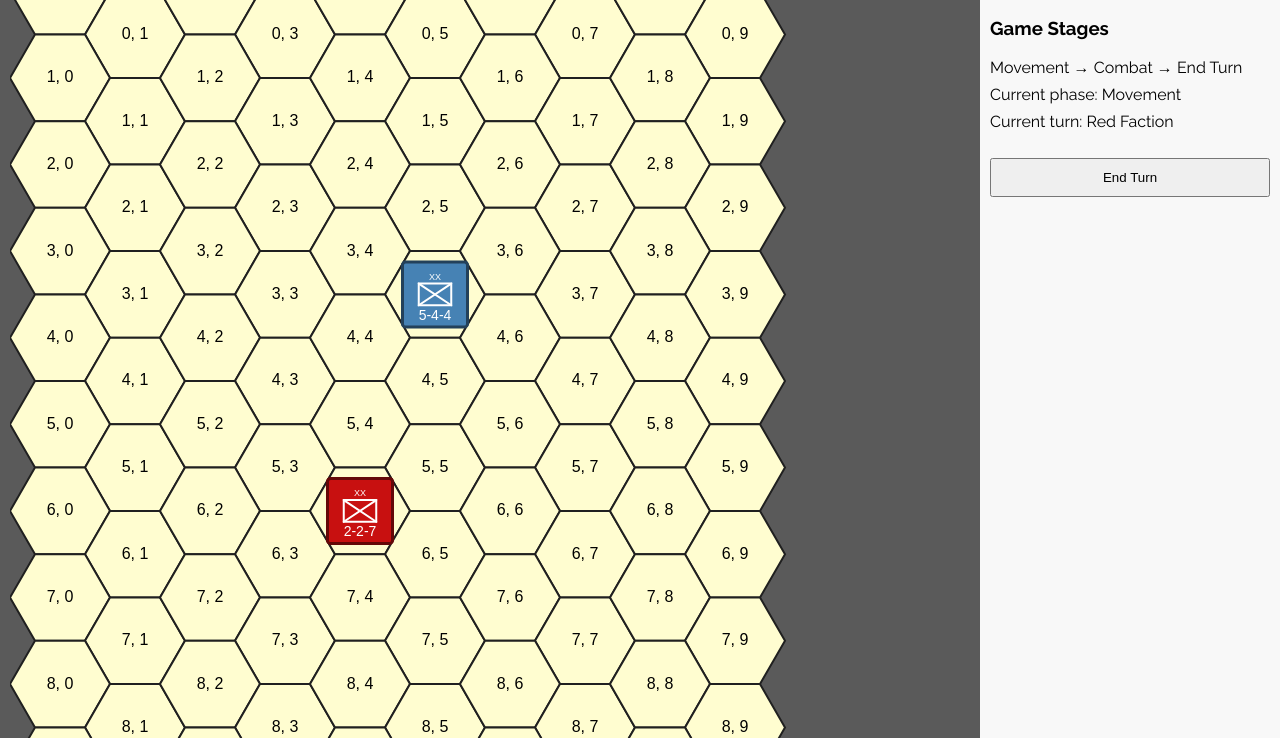
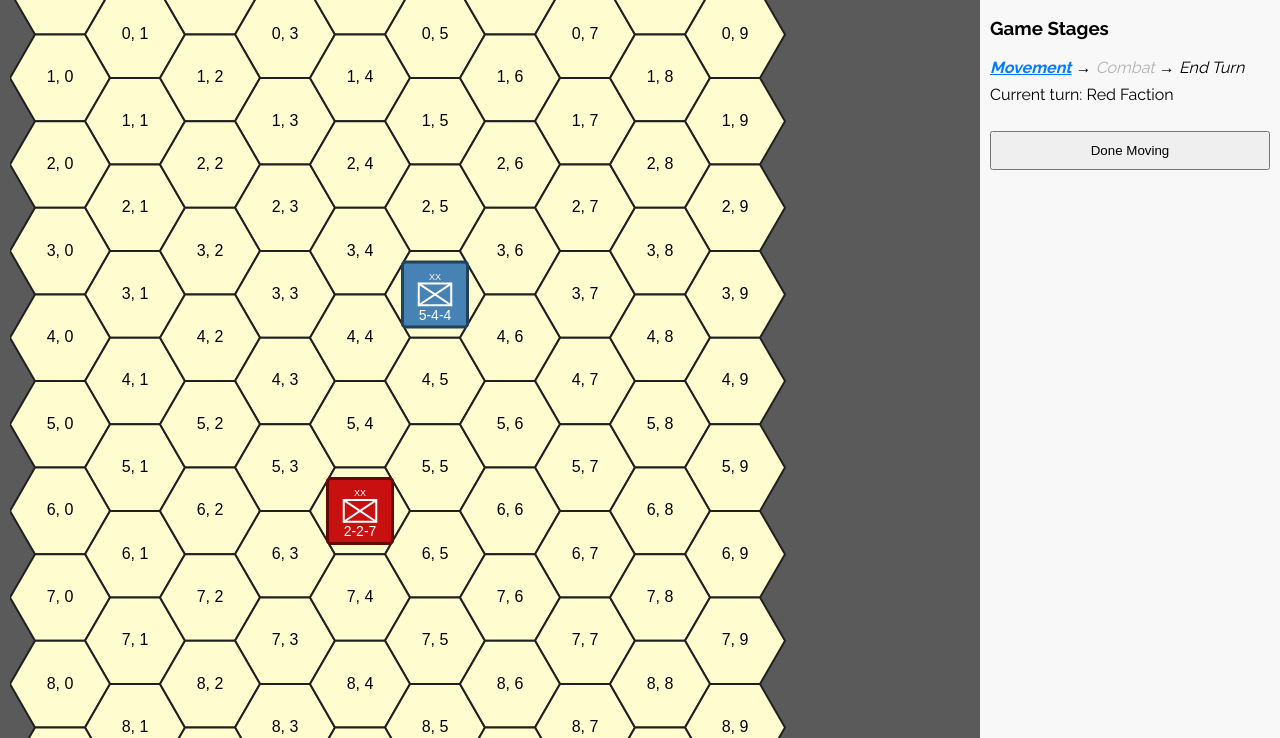
Before and after one commit to jhull123/battle-hexes, a website built with webpack: page battle-hexes-web/src/index.html in a window 1280 px wide. Shown: the part 62-800 px from the top of the page. Built offline with nearby package versions, Linux system fonts and the light colour scheme.

```diff
--- a/battle-hexes-web/package.json
+++ b/battle-hexes-web/package.json
@@ -23,6 +23,7 @@
     "webpack-cli": "^5.1.4"
   },
   "dependencies": {
-    "p5": "^1.11.0"
+    "p5": "^1.11.0",
+    "winston": "^3.17.0"
   }
 }
--- a/battle-hexes-web/src/index.html
+++ b/battle-hexes-web/src/index.html
@@ -46,15 +46,14 @@
     <div id="gameStagesMenu">
       <h3>Game Stages</h3>
       <div id="phasesList">
-        <span id="phasesListMove">Movement</span> →
-        <span id="phasesListCombat">Combat</span> →
+        <span id="phasesListMove" class="current-phase">Movement</span> →
+        <span id="phasesListCombat" class="disabled-phase">Combat</span> →
         <span id="phasesListEndTurn">End Turn</span>
       </div>
-      <div>Current phase: <span id="currentPhaseLabel">Movement</span></div>
       <div>Current turn: <span id="currentTurnLabel"></span></div>
     </div>
     <br/>
-    <button id="endTurnBtn">End Turn</button>
+    <button id="endTurnBtn">Done Moving</button>
   </div>
   <div id="canvas-container"></div>
   <link href="https://fonts.googleapis.com/css2?family=Raleway:wght@400;700&display=swap" rel="stylesheet">
--- a/battle-hexes-web/src/styles/menu.css
+++ b/battle-hexes-web/src/styles/menu.css
@@ -1,3 +1,18 @@
 #gameStagesMenu div {
   margin-bottom: 0.5rem;
 }
+
+#phasesList span {
+  font-style: italic;
+}
+
+.current-phase {
+  font-weight: bold;
+  color: #007bff;
+  text-decoration: underline;
+}
+
+.disabled-phase {
+  color: #999;
+  opacity: 0.75;
+}
```
Also changed, not shown: battle-hexes-web/src/cpu-player.js (added, +15 -0 lines), battle-hexes-web/tests/cpu-player.test.js (added, +24 -0 lines), 1 other file.
